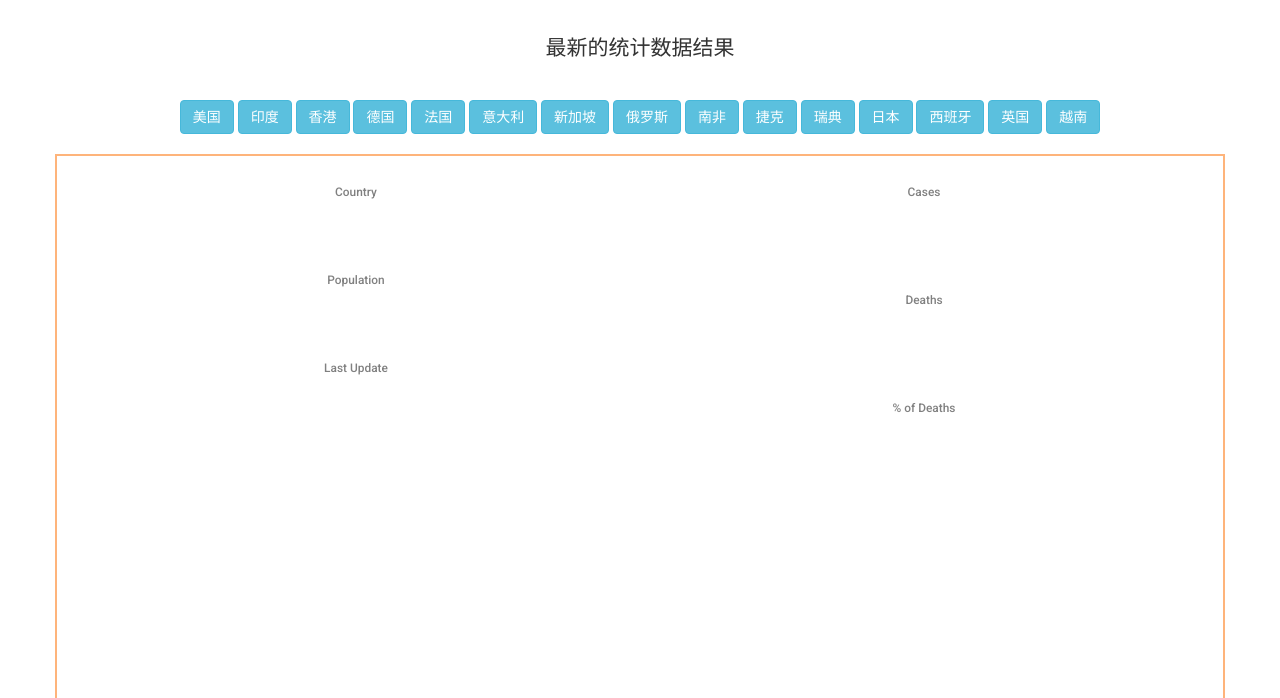
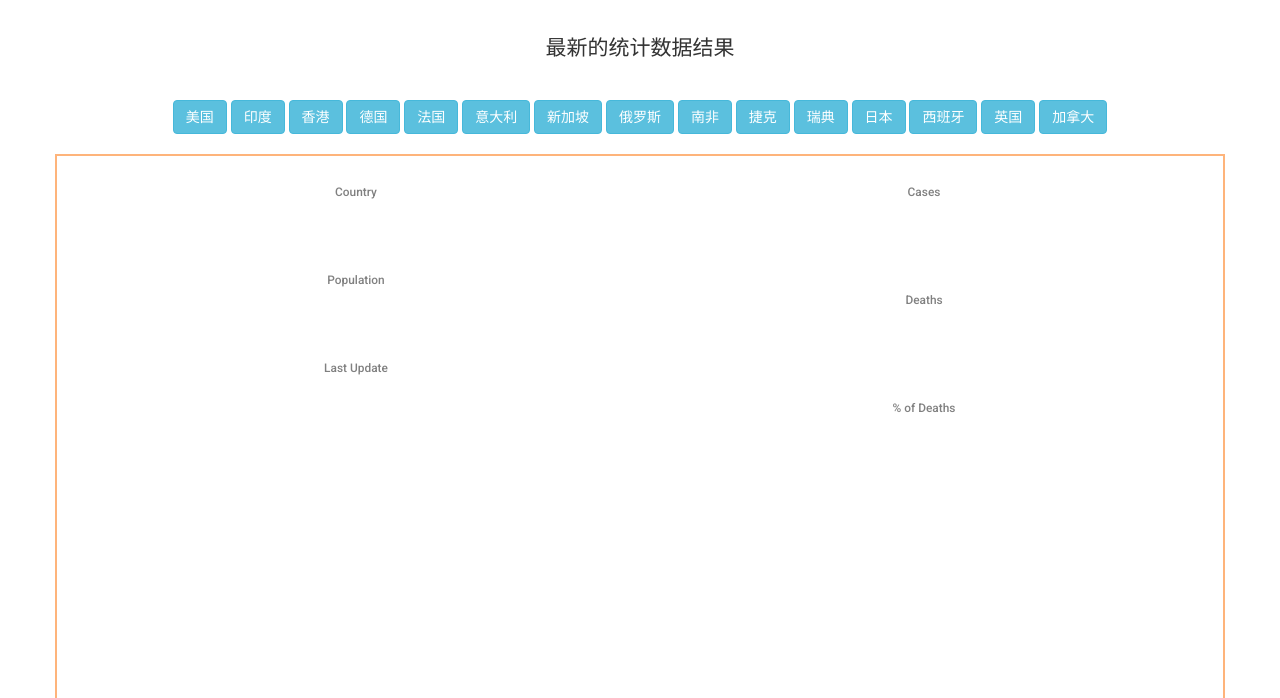
Before and after one commit to youtrip/coronavirus-tracker, a plain HTML site: page index.html in a window 1280 px wide. Shown: the part 102-800 px from the top of the page. Drawn offline with nearby package versions, Linux system fonts and the light colour scheme; no server answers.

Commit message:
删除台湾越南，增加加拿大的数据。

```diff
--- a/index.html
+++ b/index.html
@@ -29,8 +29,8 @@
   <button class="btn btn-info" onclick="getCovidStats(205)">瑞典</button>
   <button class="btn btn-info" onclick="getCovidStats(139)">日本</button>
   <button class="btn btn-info" onclick="getCovidStats(201)">西班牙</button>
-  <button class="btn btn-info" onclick="getCovidStats(215)">英国</button>
-  <button class="btn btn-info" onclick="getCovidStats(228)">越南</button>
+  <button class="btn btn-info" onclick="getCovidStats(250)">英国</button>
+  <button class="btn btn-info" onclick="getCovidStats(246)">加拿大</button>
   </div>
 <div class="container data-container">
   <div class="col-md-6" align="center">
```
